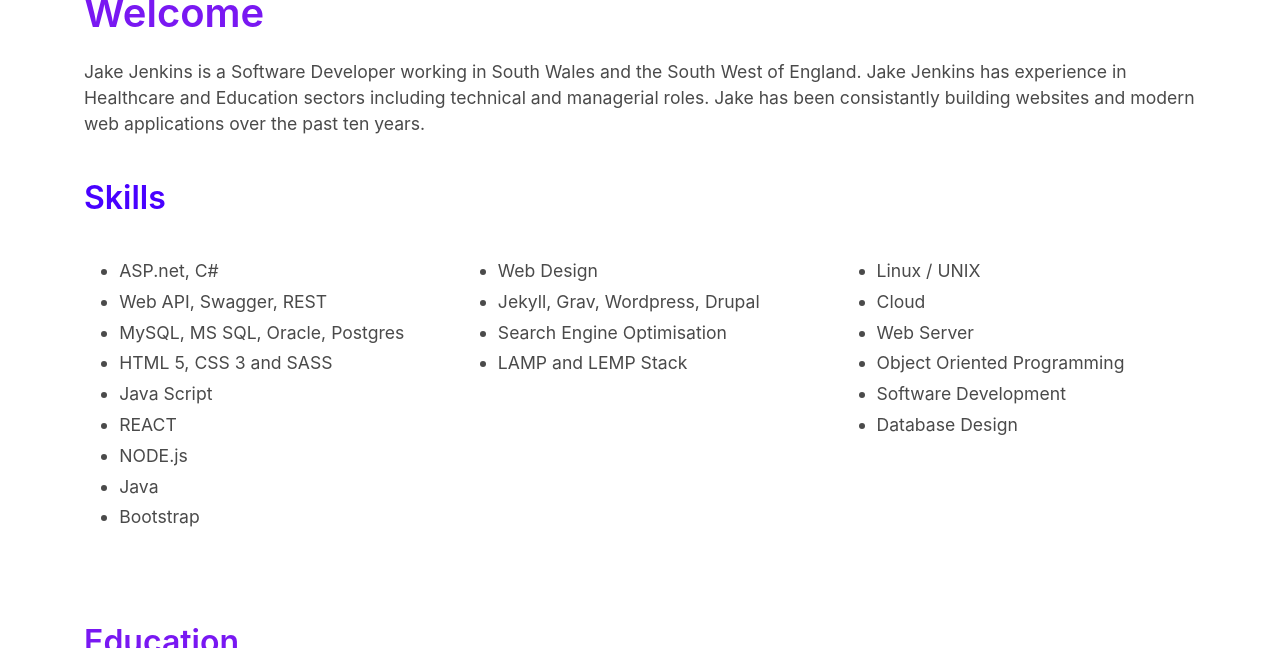
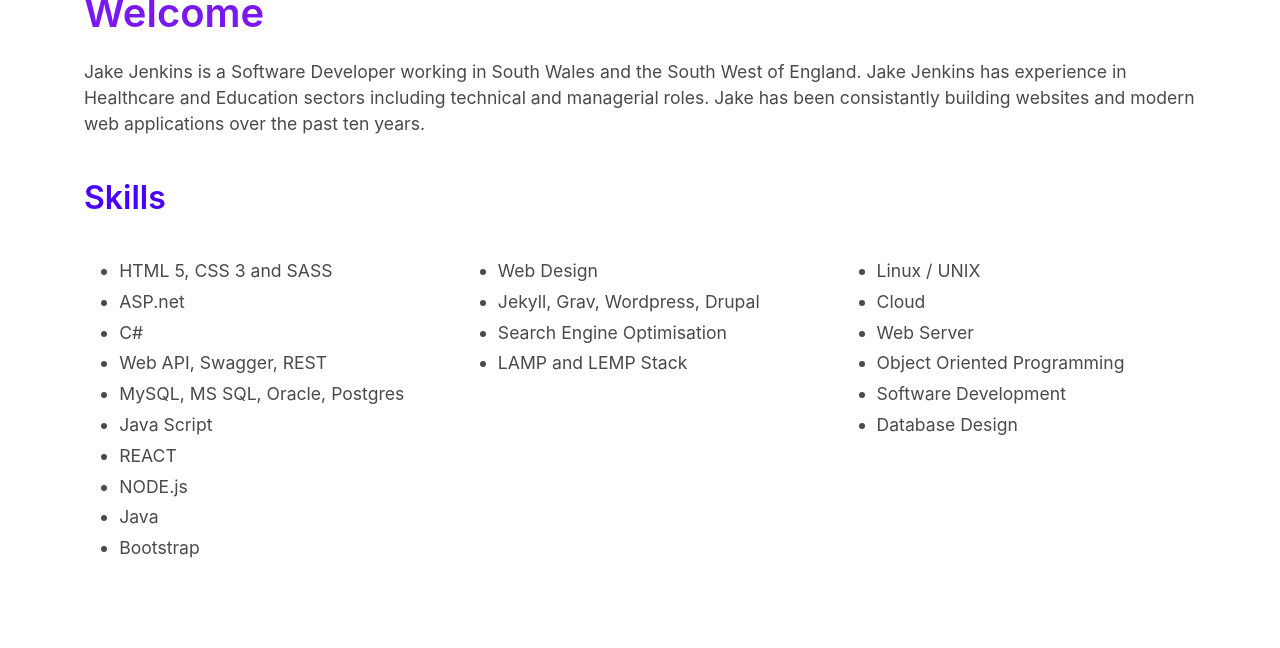
Before and after one commit to jake-jenkins/jjnx-bulma, a Jekyll site: the page built from index.markdown, in a window 1280 px wide and 900 px high, scrolled down 541 px, cut to the strip 0-648 px from the top of the window. Built offline with Jekyll 4.4.1, drawn with Linux system fonts in a browser that asks for light colours.

Commit message:
Updated Index

```diff
--- a/index.markdown
+++ b/index.markdown
@@ -15,10 +15,11 @@ Jake Jenkins is a Software Developer working in South Wales and the South West o
 <div class="columns">
   <div class="column">
     <ul>
-<li>ASP.net, C#</li>
+<li>HTML 5, CSS 3 and SASS</li>
+<li>ASP.net</li>
+<li>C#</li>
 <li>Web API, Swagger, REST</li>
 <li>MySQL, MS SQL, Oracle, Postgres</li>
-<li>HTML 5, CSS 3 and SASS</li>
 <li>Java Script</li>
 <li>REACT</li>
 <li>NODE.js</li>
```
